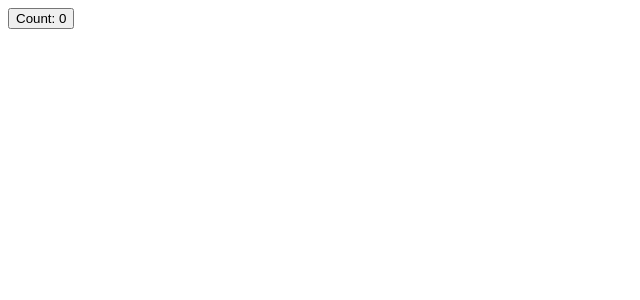
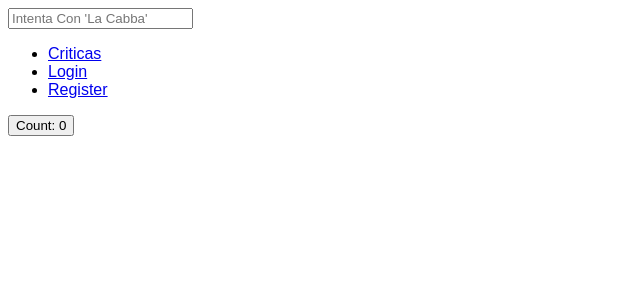
Before and after one commit to JuanDanielDimasAmador/proyecto_final, a React (Create React App) app in the folder proyecto_web/client/: page /login in a window 1280 px wide. Shown: the top 300 px of the page, without its empty margins (0-640 px from the left). Built offline with nearby package versions, Linux system fonts and the light colour scheme.

Commit message:
añadiendo mas de react, hoja de estilos, etc.

```diff
--- a/proyecto_web/client/src/App.js
+++ b/proyecto_web/client/src/App.js
@@ -1,4 +1,10 @@
 import React, { Component } from 'react';
+import { BrowserRouter as Router, Route} from 'react-router-dom';
+
+import Navbar from './components/layout/navbar'
+
+import './styles/styles.css'
+
 /*
 * Esto es basicamente programacion orientada a objetos.
 *
@@ -17,9 +23,13 @@ class App extends Component {
 
     render() {
         return (
-            <div className="App">
-                <button onClick={ () => this.setState({ count: this.state.count + 1 }) }> Count: {this.state.count} </button>
-            </div>
+            <Router>
+                <div className="App">
+                    <Navbar/>
+                    <Route exact path="/"/>
+                    <button onClick={ () => this.setState({ count: this.state.count + 1 }) }> Count: {this.state.count} </button>
+                </div>
+            </Router>
         );
     }
 }
--- /dev/null
+++ b/proyecto_web/client/src/components/layout/navbar.js
@@ -0,0 +1,39 @@
+import React, { Component } from 'react';
+import { Link } from 'react-router-dom';
+
+class Navbar extends Component {
+    render () {
+        function NavLink(props){
+            return (
+                <li className="navbar__list--item">
+                    <Link to={`/${props.direction}`} className="navbar__list--link">{props.direction}</Link>
+                </li>
+            );
+        }
+
+        function NavSearch () {
+            return (
+                <div className="navbar__nav--search">
+                    <span className="navbar__nav--search-icon"/>
+                    <input className="navbar__nav--search-bar" type="text" placeholder="Intenta con 'La Cabba'"/>
+                </div>
+            );
+        }
+
+        return (
+            <header>
+                <div className="navbar__nav">
+                    <span className="navbar__nav--button-logo" />
+                    <NavSearch />
+                </div>
+                <ul className="navbar__list">
+                    <NavLink direction="criticas"/>
+                    <NavLink direction="login" />
+                    <NavLink direction="register" />
+                </ul>
+            </header>
+        );
+    }
+}
+
+export default Navbar;
--- /dev/null
+++ b/proyecto_web/client/src/styles/styles.css
@@ -0,0 +1,3 @@
+* {
+  font-family: arial;
+  text-transform: capitalize; }
--- /dev/null
+++ b/proyecto_web/client/src/styles/styles.scss
@@ -0,0 +1,4 @@
+* {
+    font-family: arial;
+    text-transform: capitalize;
+}
```
Also changed, not shown: 1 other file (tests, documents, lock files or other folders).
